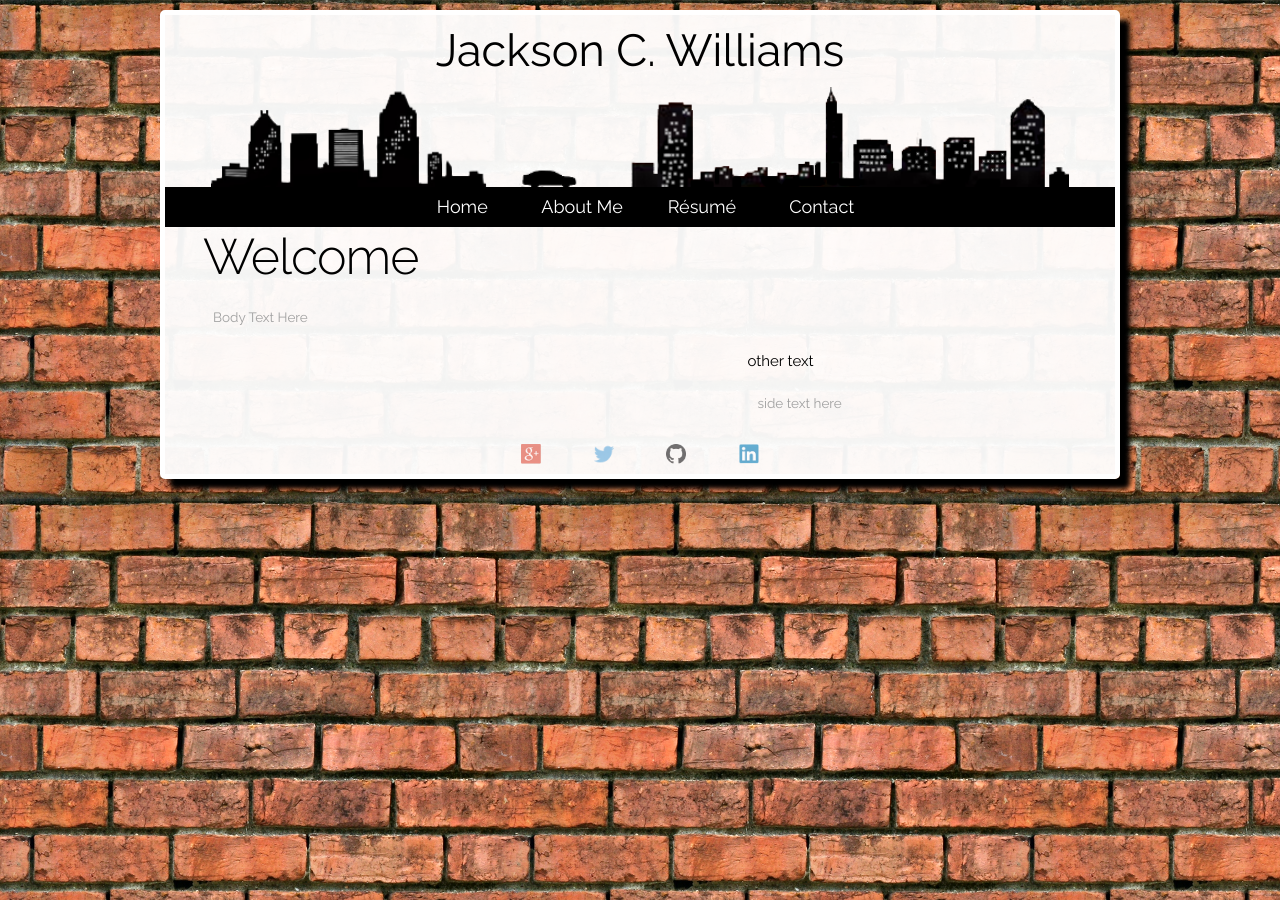
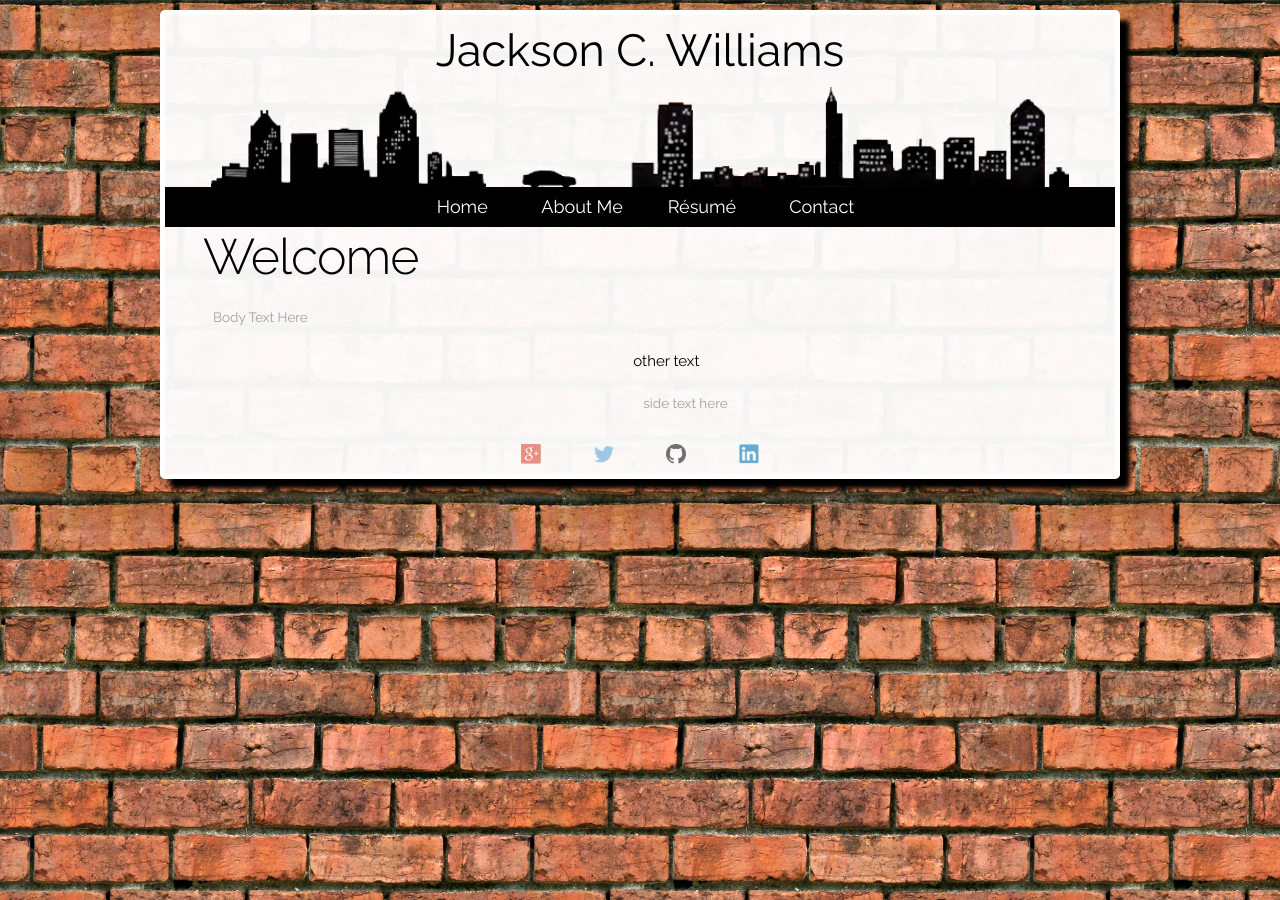
Before and after one commit to jacksoncwilliams/jackson-erin, a Jekyll site: the page built from fleektryout.html, in a window 1280 px wide. Built offline with Jekyll 4.4.1, drawn with Linux system fonts in a browser that asks for light colours.

Commit message:
Update fleektryout.html

```diff
--- a/fleektryout.html
+++ b/fleektryout.html
@@ -4,7 +4,7 @@ title: Jackson Williams
 ---
 
 <!--Content-->
-<div id="content" class="ten columns">
+<div id="content" class="eight columns">
 <h1>Welcome</h1>
       <p>Body Text Here</p>
 <div class="four columns offset-by-eight"
```
